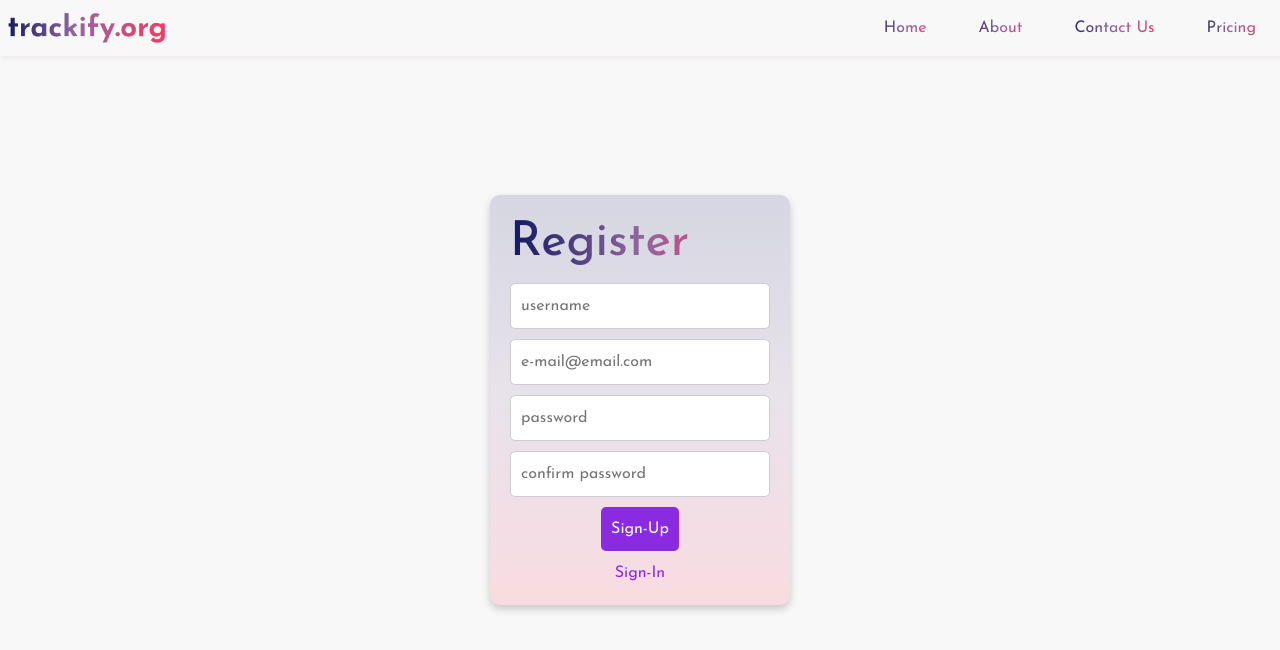
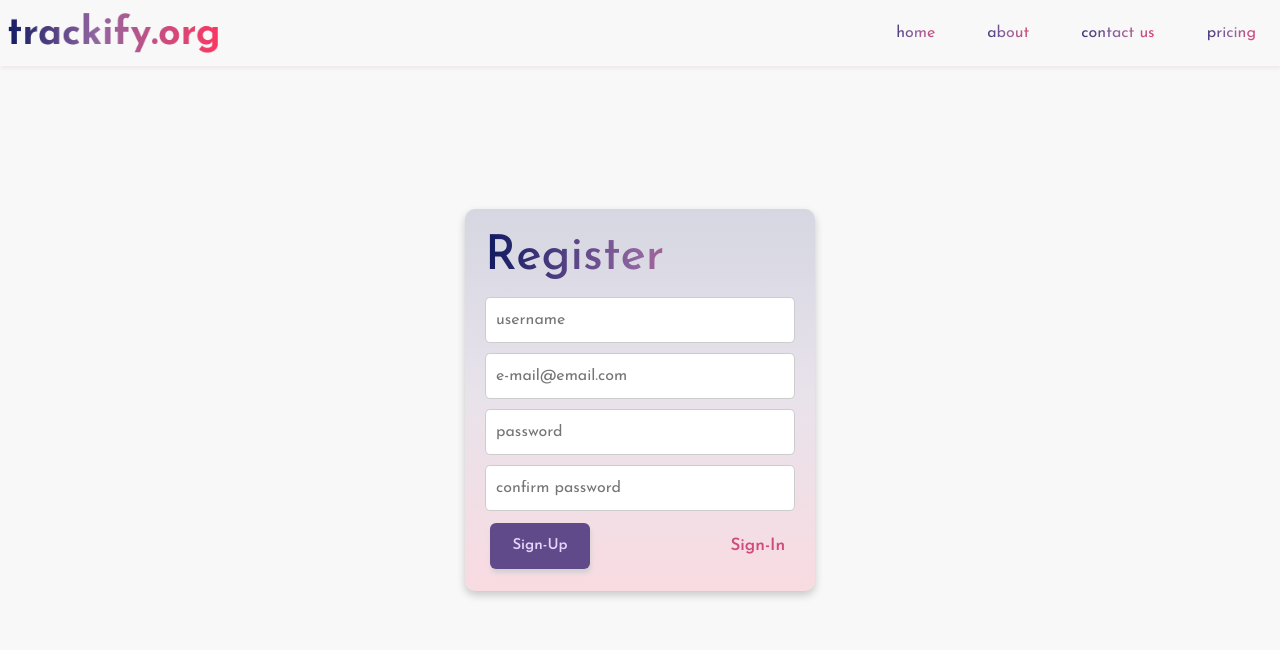
Before and after one commit to Farhaan111/inventorymanagementvf, a React (Vite) app in the folder frontend/: page /signin in a window 1280 px wide. Shown: the top 650 px of the page. Built offline with nearby package versions, Linux system fonts and the light colour scheme; a web font is replaced by a local one.

Commit message:
final commit for sign in, about, and welcome page

```diff
--- a/frontend/src/components/Contact.tsx
+++ b/frontend/src/components/Contact.tsx
@@ -1,5 +1,9 @@
-const Contact = () => {
-  return <div>Contact kijiye hume</div>;
-};
+function Contact() {
+  return (
+    <>
+      <h1>DONT CONTACT</h1>
+    </>
+  );
+}
 
 export default Contact;
--- a/frontend/src/components/NavBar.css
+++ b/frontend/src/components/NavBar.css
@@ -32,6 +32,7 @@
   gap: 20px; /* Add spacing between links */
   margin: 0;
   padding: 0;
+  font-size: 20px;
 }
 
 .nav-item {
--- a/frontend/src/components/NavBar.tsx
+++ b/frontend/src/components/NavBar.tsx
@@ -1,4 +1,4 @@
-import { NavLink } from "react-router-dom";
+import { Link, NavLink } from "react-router-dom";
 import { useState } from "react";
 import "./NavBar.css";
 
@@ -10,7 +10,7 @@ function NavBar() {
     <li className="nav-item">
       <NavLink
         to={to}
-        className={({ isActive }) =>
+        className={() =>
           `nav-link ${activeLink === to ? "nav-underline active" : ""}`
         }
         onClick={() => setActiveLink(to)} // Update active link on click
@@ -22,17 +22,18 @@ function NavBar() {
 
   return (
     <nav className="navbar d-flex justify-content-between align-items-center p-2">
-      <img
-        src="/images/trackify.png"
-        alt="Trackify Logo"
-        className="navbar-brand"
-        style={{ height: "40px" }}
-      />
+      <Link to="/" className="navbar-brand">
+        <img
+          src="/images/trackify.png"
+          alt="Trackify Logo"
+          style={{ height: "40px" }}
+        />
+      </Link>
       <ul className="nav">
-        {renderNavLink("/", "Home")}
-        {renderNavLink("/about", "About")}
-        {renderNavLink("/contact", "Contact Us")}
-        {renderNavLink("/pricing", "Pricing")}
+        {renderNavLink("/", "home")}
+        {renderNavLink("/about", "about")}
+        {renderNavLink("/contact", "contact us")}
+        {renderNavLink("/pricing", "pricing")}
       </ul>
     </nav>
   );
--- a/frontend/src/components/SignIn.css
+++ b/frontend/src/components/SignIn.css
@@ -39,7 +39,7 @@ body {
     padding: 20px;
     box-shadow: 0 4px 8px rgba(0, 0, 0, 0.2);
     text-align: center;
-    width: 300px;
+    width: 350px;
   }
 
   .register-form input {
@@ -51,27 +51,53 @@ body {
     border-radius: 5px;
   }
 
-  .register-form button {
-    background-color: #8a2be2;
-    color: white;
-    border: none;
-    padding: 10px;
-    border-radius: 5px;
-    cursor: pointer;
-    font-size: 1rem;
+  .button-su-container {
+    display: flex; /* Align items in a row */
+    justify-content: center; /* Center the buttons horizontally */
+    align-items: center; /* Align them vertically in the container */
+    gap: 22%; /* Add space between the buttons */
+    position: relative;
+    z-index: 1;
   }
 
-  .register-form button:hover {
-    background-color: #6a1cb2;
+  .sign-up-button-su {
+    background-color: #614A89;
+    color: #E9D4FE;
+    border-radius: 6px;
+    border-color: transparent;
+    padding: 10px 20px; /* Shorthand for padding */
+    box-shadow: 1px 4px 4px #d3d1d1;
+    font-size: 15px;
+    font-weight: 600;
+    text-decoration: none;
   }
 
-  .sign-in-link {
-    color: #8a2be2;
-    text-decoration: none;
-    margin-top: 10px;
-    display: inline-block;
+  .sign-up-button-su:hover {
+    background-color: #34254d;
+    color: #d5b7f3;
   }
 
-  .sign-in-link:hover {
-    text-decoration: underline;
+  .sign-up-button-su:active {
+    transform: scale(0.95);
   }
+
+  .sign-in-button-su {
+    color: #D04A7B;
+    border-radius: 6px;
+    width: 200px;
+    border-color: transparent;
+    padding: 12px 20px;/* Shorthand for padding */
+    font-size: 17px;
+    font-weight: 600;
+    text-decoration: none;
+    margin-right: -22%;
+  }
+
+  .sign-in-button-su:hover {
+    background-color: transparent;
+    color: #af2f5e;
+  }
+
+  .sign-in-button-su:active {
+    transform: scale(0.95);
+  }
--- a/frontend/src/components/SignIn.tsx
+++ b/frontend/src/components/SignIn.tsx
@@ -10,11 +10,15 @@ function SignInPage() {
           <input type="email" placeholder="e-mail@email.com" required />
           <input type="password" placeholder="password" required />
           <input type="password" placeholder="confirm password" required />
-          <button type="submit">Sign-Up</button>
+          <div className="button-su-container">
+            <button className="sign-up-button-su" type="submit">
+              Sign-Up
+            </button>
+            <a href="/signin" className="sign-in-button-su">
+              Sign-In
+            </a>
+          </div>
         </form>
-        <a href="/signin" className="sign-in-link">
-          Sign-In
-        </a>
       </div>
     </div>
   );
--- a/frontend/src/components/Welcome.css
+++ b/frontend/src/components/Welcome.css
@@ -19,17 +19,19 @@ body {
     height: 50%;
     opacity: 0.17;
     background-attachment: fixed;
+    position: absolute;
   }
 
   .welcome{
     position: absolute;
-    top: 44%;
+    top: 50%;
     left: 50%;
     transform: translate(-50%, -50%);
     text-align: center;
     color: black;
     z-index: 2;
     font-size: 120%;
+    letter-spacing: 5px;
   }
 
   .welcome-text {
@@ -39,12 +41,12 @@ body {
     background-clip: text;
     font-weight: 600;
     font-size: 500%;
-    margin-top: -5%;
+    margin-bottom: -2%;
   }
 
   .button-container {
-    left: 44%;
-    top: 5%;
+    left: 40%;
+    top: 80%;
     position: relative;
     z-index: 1;
   }
@@ -54,11 +56,9 @@ body {
     color: #E9D4FE;
     border-radius: 6px;
     border-color: transparent;
-    padding: 6px;
-    padding-left: 10px;
-    padding-right: 10px;
+    padding: 15px 25px;
     box-shadow: 1px 4px 4px #d3d1d1;
-    font-size: 15px;
+    font-size: 18px;
     font-weight: 600;
     text-decoration: none;
   }
@@ -77,12 +77,10 @@ body {
     color: #D04A7B;
     border-radius: 6px;
     border-color: transparent;
-    padding: 6px;
-    padding-left: 10px;
-    padding-right: 10px;
+    padding: 15px 25px;
     margin-left: 2%;
-    box-shadow: 1px 3px 3px #d3d1d1;
-    font-size: 15px;
+    box-shadow: 1px 3px 3px #eae6e6;
+    font-size: 18px;
     font-weight: 600;
     text-decoration: none;
   }
```
